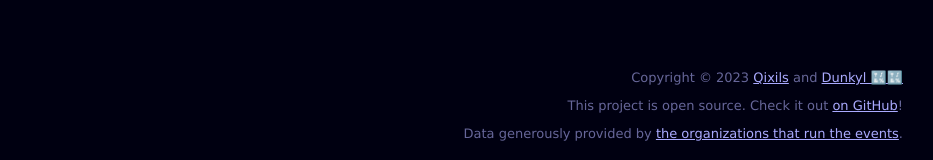
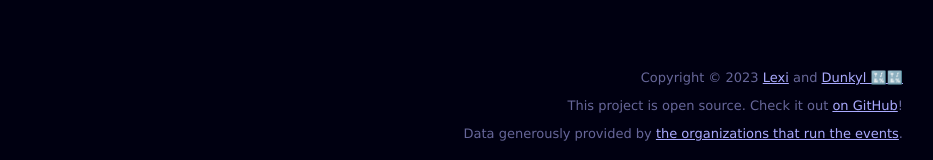
Before and after one commit to qixils/kgdq, a SvelteKit app in the folder web/: page / in a window 1280 px wide. Shown: the part 633-793 px from the top of the page, without its empty margins (174-1107 px from the left). Built offline with nearby package versions, Linux system fonts and the light colour scheme.

Commit message:
fix: lexi

```diff
--- a/web/src/routes/+layout.svelte
+++ b/web/src/routes/+layout.svelte
@@ -20,7 +20,7 @@
 </main>
 
 <footer>
-  <p>Copyright &copy; 2023 <a href="https://github.com/qixils">Qixils</a> and <a href="https://github.com/dunkyl">Dunkyl 🔣🔣</a></p>
+  <p>Copyright &copy; 2023 <a href="https://github.com/qixils">Lexi</a> and <a href="https://github.com/dunkyl">Dunkyl 🔣🔣</a></p>
   <p>This project is open source. Check it out <a href="https://github.com/qixils/kgdq">on GitHub</a>!</p>
   <p>Data generously provided by <a href="/organizations">the organizations that run the events</a>.</p>
 </footer>
```
